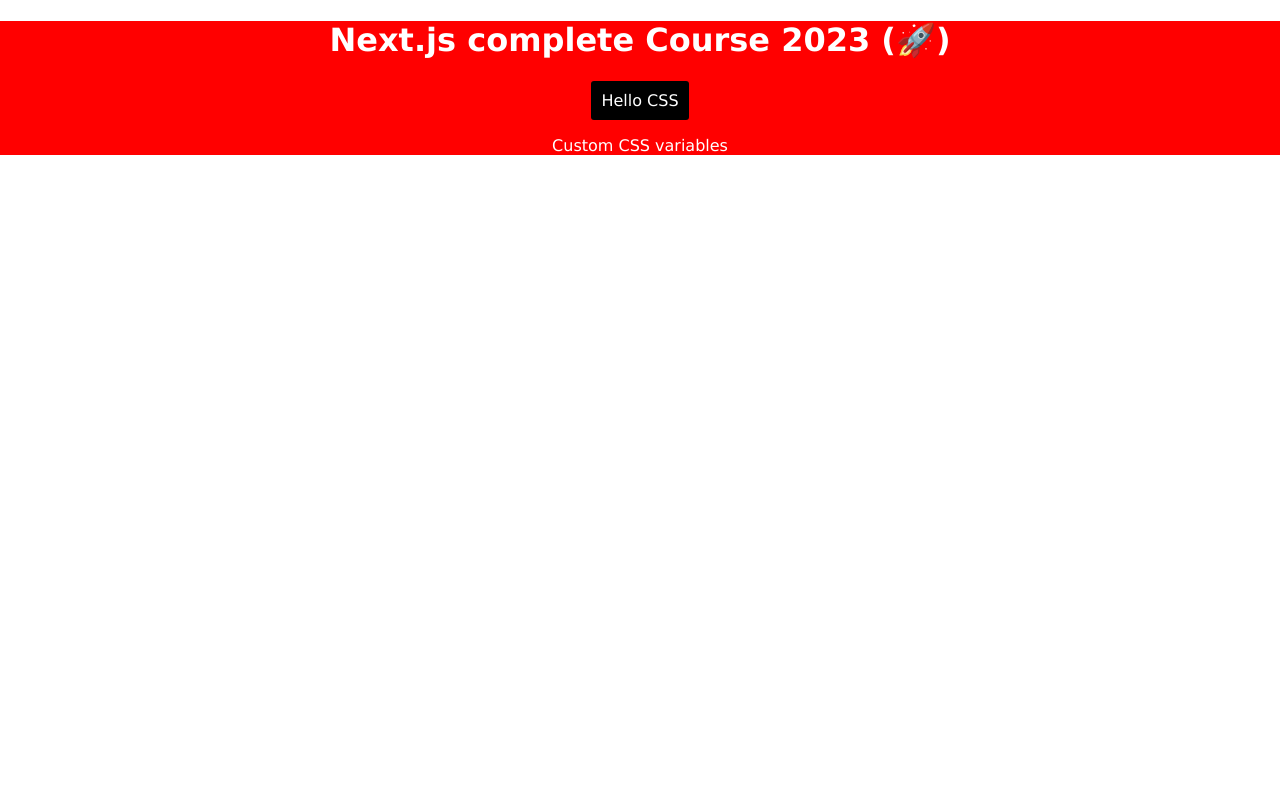
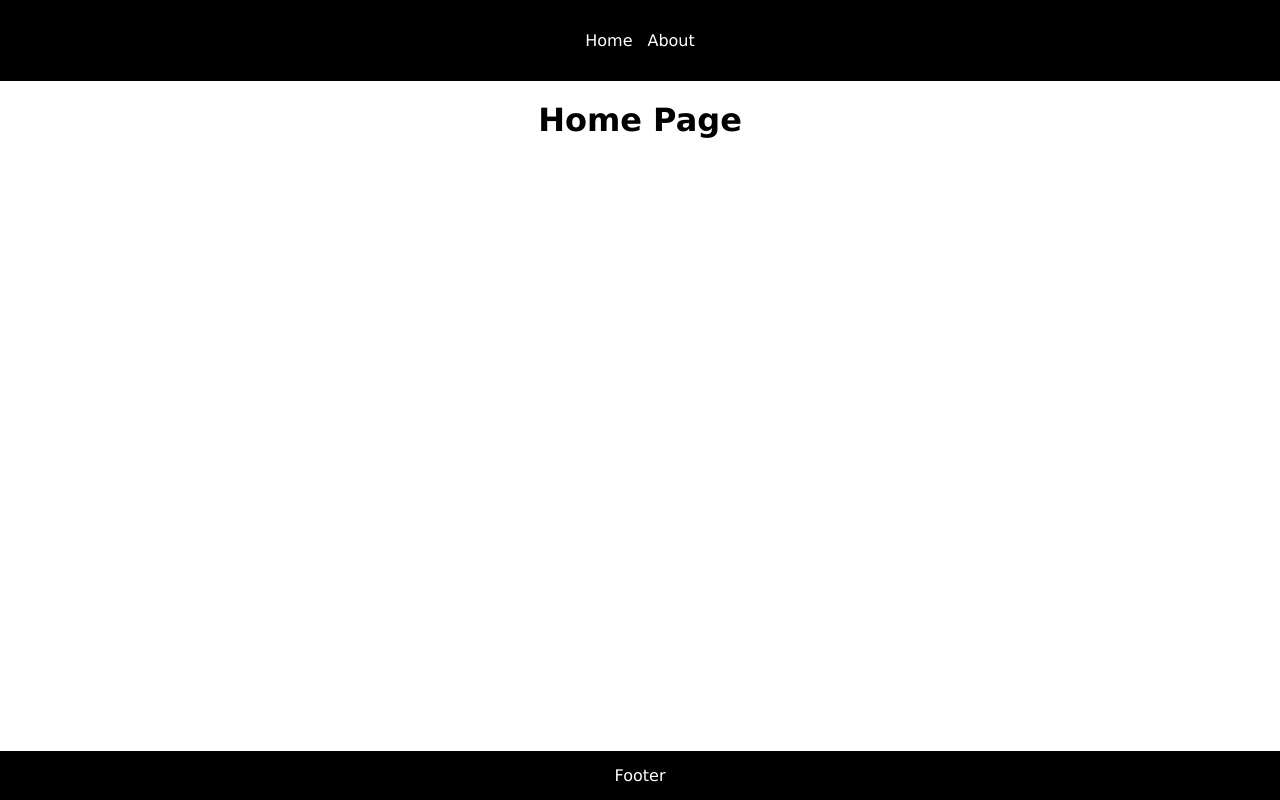
Before and after one commit to shivprajapat/NextJS-Beginning-to-Mastery, a Next.js app: page / in a window 1280 px wide. Built offline with nearby package versions, Linux system fonts and the light colour scheme.

Commit message:
App Layout Use

```diff
--- a/components/button/button.module.scss
+++ /dev/null
@@ -1,10 +0,0 @@
-$primary-color: black;
-$white-color: white;
-
-.primary {
-    all: unset;
-    background-color: $primary-color;
-    color: $white-color;
-    padding: 10px;
-    border-radius: 3px;
-}
--- a/components/button/index.jsx
+++ /dev/null
@@ -1,11 +0,0 @@
-import React from 'react'
-import styles from './button.module.scss'
-import variables from '../../styles/variables.module.scss'
-
-const Button = ({ children }) => {
-    return (
-        <button type="button" className={styles.primary} style={{color:variables.primaryColor}}>{children}</button>
-    )
-}
-
-export default Button
--- /dev/null
+++ b/components/footer.js
@@ -0,0 +1,9 @@
+import React from 'react'
+
+const Footer = () => {
+  return (
+    <footer>Footer</footer>
+  )
+}
+
+export default Footer
--- /dev/null
+++ b/components/header.js
@@ -0,0 +1,17 @@
+import Link from 'next/link'
+import React from 'react'
+
+const Header = () => {
+  return (
+    <header>
+        <ul>
+            <li>
+                <Link href='/'>Home</Link>
+                <Link href='/about'>About</Link>
+            </li>
+        </ul>
+    </header>
+  )
+}
+
+export default Header
--- a/package.json
+++ b/package.json
@@ -12,8 +12,5 @@
     "next": "13.2.4",
     "react": "18.2.0",
     "react-dom": "18.2.0"
-  },
-  "devDependencies": {
-    "sass": "^1.59.3"
   }
 }
--- a/pages/_app.js
+++ b/pages/_app.js
@@ -1,8 +1,22 @@
+import { Fragment } from "react";
+import Footer from "../components/footer";
+import Header from "../components/header";
 import "../styles/globals.css";
 
 function MyApp({ Component, pageProps }) {
+  if (Component.getLayout) {
+    return Component.getLayout(<main>
+      <Component {...pageProps} />
+    </main>)
+  }
   return (
-    <Component {...pageProps} />
+    <Fragment>
+      <Header />
+      <main>
+        <Component {...pageProps} />
+      </main>
+      <Footer />
+    </Fragment>
   );
 }
 
--- a/pages/index.js
+++ b/pages/index.js
@@ -1,14 +1,9 @@
 import React from "react";
-import Button from "../components/button";
-import styles from "../styles/home.module.scss"
-import variables from '../styles/variables.module.scss'
 
 const Home = () => {
   return (
-    <div className={styles.home}>
-      <h1>Next.js complete Course 2023 (🚀)</h1>
-      <Button> Hello CSS </Button>
-      <p style={{color:variables.primaryColor}}>Custom CSS variables</p>
+    <div>
+      <h1>Home Page</h1>
     </div>
   );
 };
--- a/styles/globals.css
+++ b/styles/globals.css
@@ -3,3 +3,35 @@
     margin: 0;
     text-align: center;
 }
+h1{margin: 0;}
+ul {
+    padding: 0;
+    list-style: none;
+}
+
+a {
+    text-decoration: none;
+    color: white;
+}
+
+header ul a:not(:last-child) {
+    margin-right: 15px;
+}
+
+header,
+footer {
+    background-color: black;
+    color: white;
+    text-align: center;
+    padding-block: 15px;
+}
+
+footer {
+    position: fixed;
+    bottom: 0;
+    left: 0;
+    width: 100%;
+}
+main{
+    margin-top: 20px;
+}
--- a/styles/home.module.scss
+++ /dev/null
@@ -1,7 +0,0 @@
-$primary-color: red;
-$white-color: white;
-
-.home {
-    background-color: $primary-color;
-    color: $white-color;
-}
--- a/styles/variables.module.scss
+++ /dev/null
@@ -1,6 +0,0 @@
-/* variables.module.scss */
-$primary-color: #64ff00;
-
-:export {
-  primaryColor: $primary-color;
-}
```
Also changed, not shown: pages/about.js (added, +18 -0 lines), 1 other file (tests, documents, lock files or other folders).
